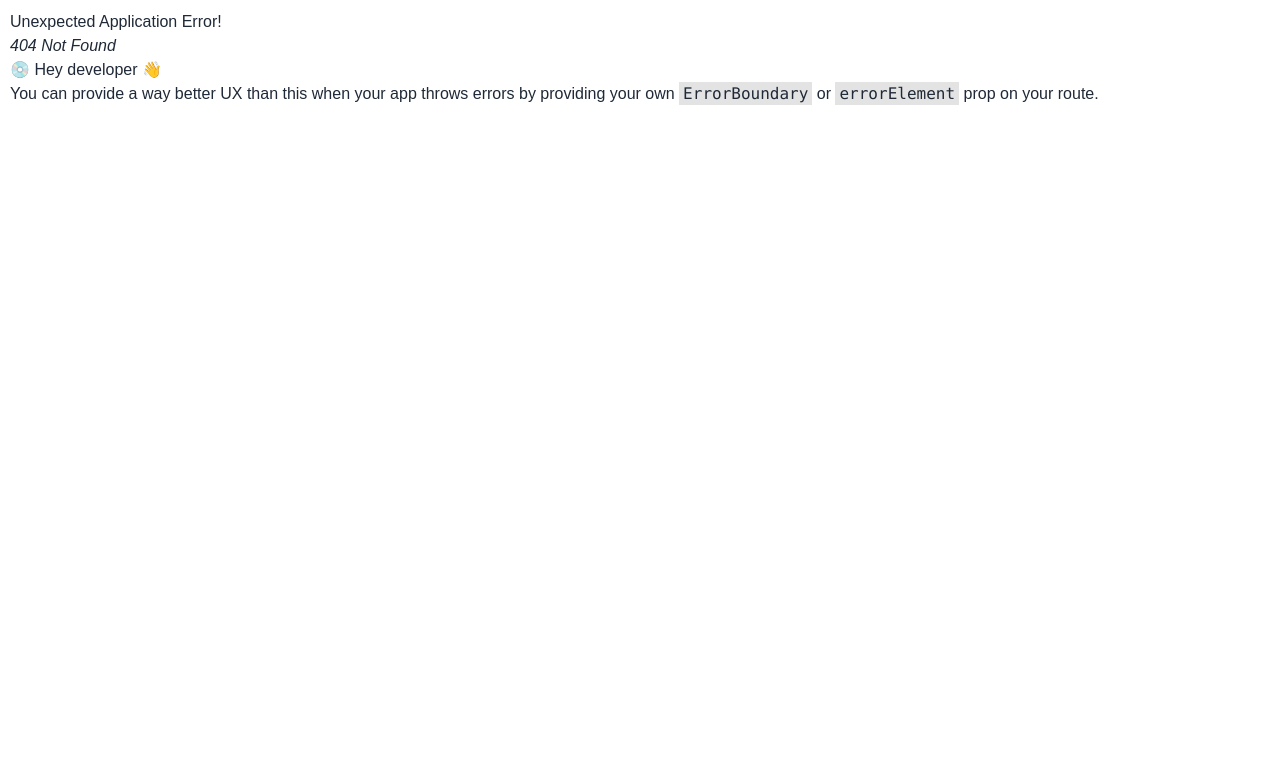
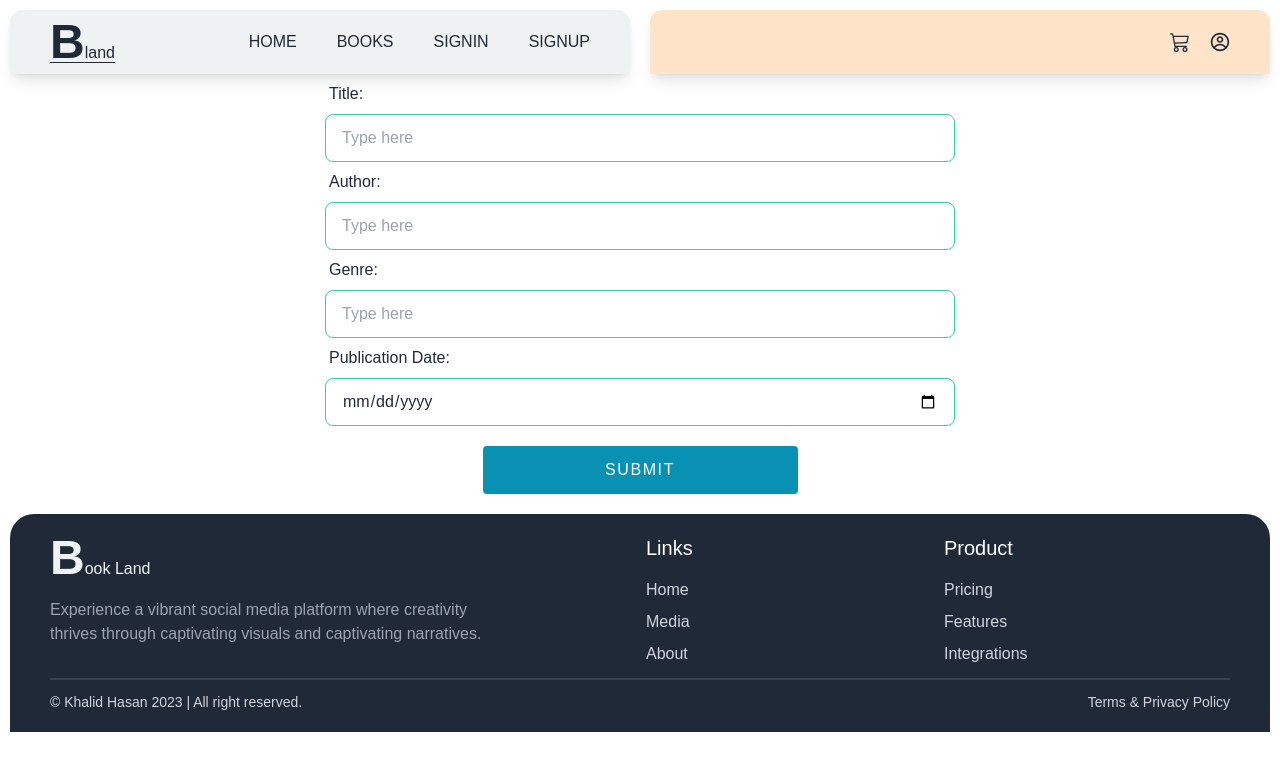
Before and after one commit to ThisIsKhalid/book-catalog-client, a React (Vite) app: page /books/add-book in a window 1280 px wide. Before the commit this address had no page. Shown: the top 770 px of the page. Built offline with nearby package versions, Linux system fonts and the light colour scheme; a web font is replaced by a local one.

Commit message:
created newbook page, installed react hook form

```diff
--- a/package.json
+++ b/package.json
@@ -13,6 +13,7 @@
     "@reduxjs/toolkit": "^1.9.5",
     "react": "^18.2.0",
     "react-dom": "^18.2.0",
+    "react-hook-form": "^7.45.2",
     "react-icons": "^4.10.1",
     "react-redux": "^8.1.1",
     "react-router-dom": "^6.14.2",
--- /dev/null
+++ b/src/components/SubmitButton.tsx
@@ -0,0 +1,21 @@
+
+
+interface SubmitButtonProps {
+  buttonText: string;
+  className?: string;
+}
+
+const SubmitButton = ({ buttonText, className = "" }: SubmitButtonProps) => {
+
+  return (
+    <button
+      type="submit"
+      className={`relative rounded px-5 py-3 overflow-hidden group bg-cyan-600 hover:bg-gradient-to-r hover:from-cyan-700 hover:to-cyan-500 text-white hover:ring-2 hover:ring-offset-2 hover:ring-cyan-600 transition-all ease-out duration-300 ${className}`}
+    >
+      <span className="absolute right-0 w-10 h-32 -mt-12 transition-all duration-1000 transform translate-x-12 bg-white opacity-[0.3] rotate-12 group-hover:-translate-x-96 ease"></span>
+      <span className="relative uppercase tracking-widest">{buttonText}</span>
+    </button>
+  );
+};
+
+export default SubmitButton;
--- a/src/pages/Books.tsx
+++ b/src/pages/Books/Books.tsx
@@ -1,9 +1,10 @@
 import React, { useState } from "react";
-import BookCard from "../components/BookCard";
-import LoadingSpinner from "../components/LoadingSpinner";
-import SectionTitle from "../components/SectionTitle";
-import { useGetBooksQuery } from "../redux/features/books/booksApi";
-import { BookCardProps } from "../types/common";
+import { Link } from "react-router-dom";
+import BookCard from "../../components/BookCard";
+import LoadingSpinner from "../../components/LoadingSpinner";
+import SectionTitle from "../../components/SectionTitle";
+import { useGetBooksQuery } from "../../redux/features/books/booksApi";
+import { BookCardProps } from "../../types/common";
 
 const Books = () => {
   const [searchTerm, setSearchTerm] = useState<string>("");
@@ -60,6 +61,9 @@ const Books = () => {
           <option value="Drama">Drama</option>
           <option value="Fantasy">Fantasy</option>
         </select>
+        <Link to="/books/add-book">
+          <button className="btn btn-success">Add New Book</button>
+        </Link>
       </div>
       <div className="grid md:grid-cols-3 grid-cols-1 gap-5 md:px-10">
         {data?.data.length === 0 ? (
--- /dev/null
+++ b/src/pages/Books/NewBook.tsx
@@ -0,0 +1,79 @@
+import React from "react";
+import { SubmitHandler, useForm } from "react-hook-form";
+import SubmitButton from "../../components/SubmitButton";
+
+interface BookFormData {
+  title: string;
+  author: string;
+  genre: string;
+  publicationDate: string;
+}
+
+const NewBook: React.FC = () => {
+  const {
+    register,
+    handleSubmit,
+    formState: { errors },
+  } = useForm<BookFormData>();
+
+  const onSubmit: SubmitHandler<BookFormData> = (data) => {
+    console.log(data);
+  };
+
+  return (
+    <section className="">
+      <div className="md:w-1/2 w-full mx-auto">
+        <form onSubmit={handleSubmit(onSubmit)}>
+          <div>
+            <label className="label">Title:</label>
+            <input
+              type="text"
+              placeholder="Type here"
+              className="input input-bordered input-success w-full"
+              {...register("title", { required: "Title is required" })}
+            />
+            {errors.title && <span>{errors.title.message}</span>}
+          </div>
+          <div>
+            <label className="label">Author:</label>
+            <input
+              type="text"
+              placeholder="Type here"
+              className="input input-bordered input-success w-full"
+              {...register("author", { required: "Author is required" })}
+            />
+            {errors.author && <span>{errors.author.message}</span>}
+          </div>
+          <div>
+            <label className="label">Genre:</label>
+            <input
+              type="text"
+              placeholder="Type here"
+              className="input input-bordered input-success w-full"
+              {...register("genre", { required: "Genre is required" })}
+            />
+            {errors.genre && <span>{errors.genre.message}</span>}
+          </div>
+          <div>
+            <label className="label">Publication Date:</label>
+            <input
+              type="date" // Change the type to "date" for a date input
+              className="input input-bordered input-success w-full"
+              {...register("publicationDate", {
+                required: "Publication Date is required",
+              })}
+            />
+            {errors.publicationDate && (
+              <span>{errors.publicationDate.message}</span>
+            )}
+          </div>
+          <div className="flex justify-center mt-5 ">
+            <SubmitButton buttonText="Submit" className="w-1/2" />
+          </div>
+        </form>
+      </div>
+    </section>
+  );
+};
+
+export default NewBook;
```
Also changed, not shown: src/routes/routes.tsx (+6 -1 lines), 1 other file (tests, documents, lock files or other folders).
